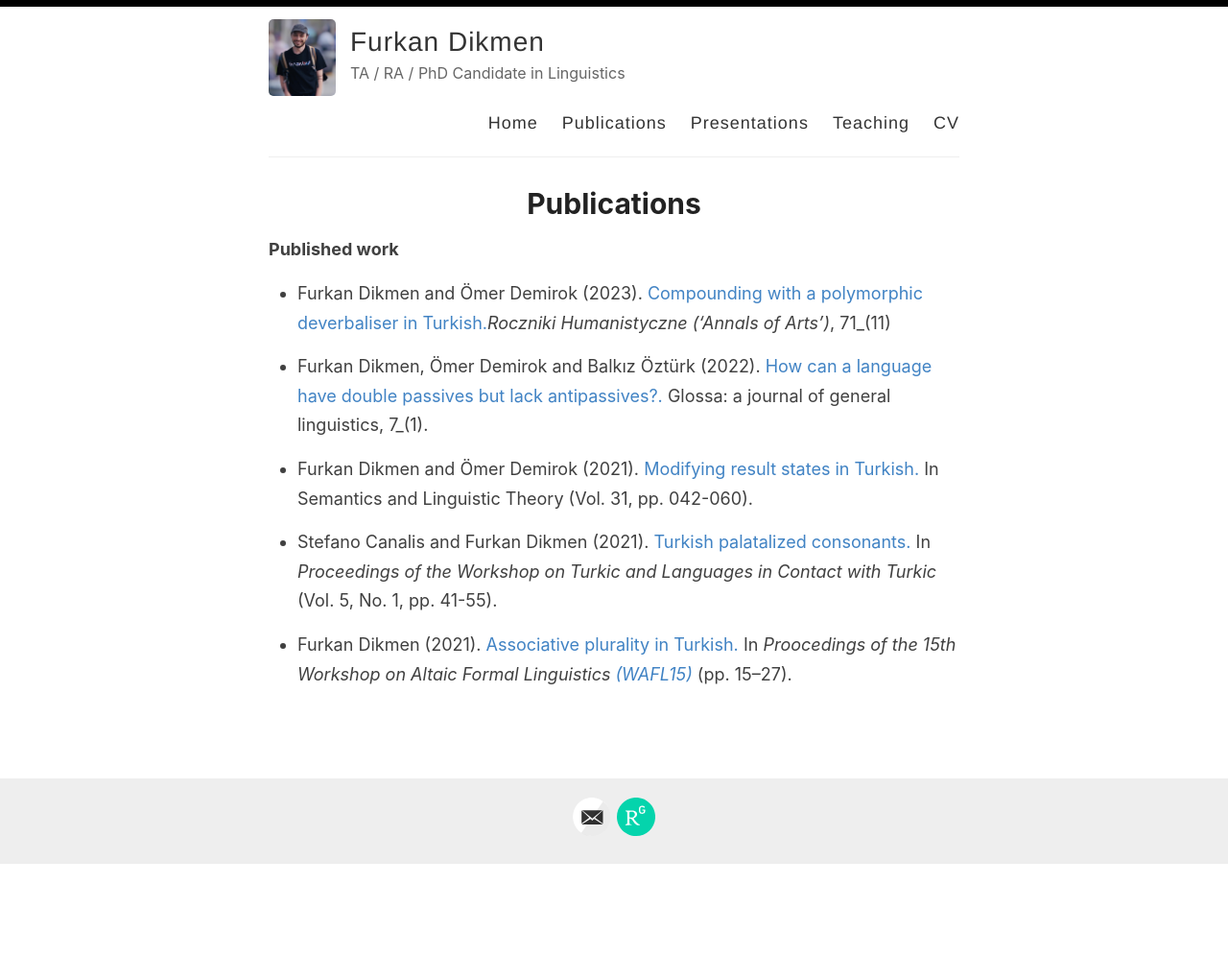
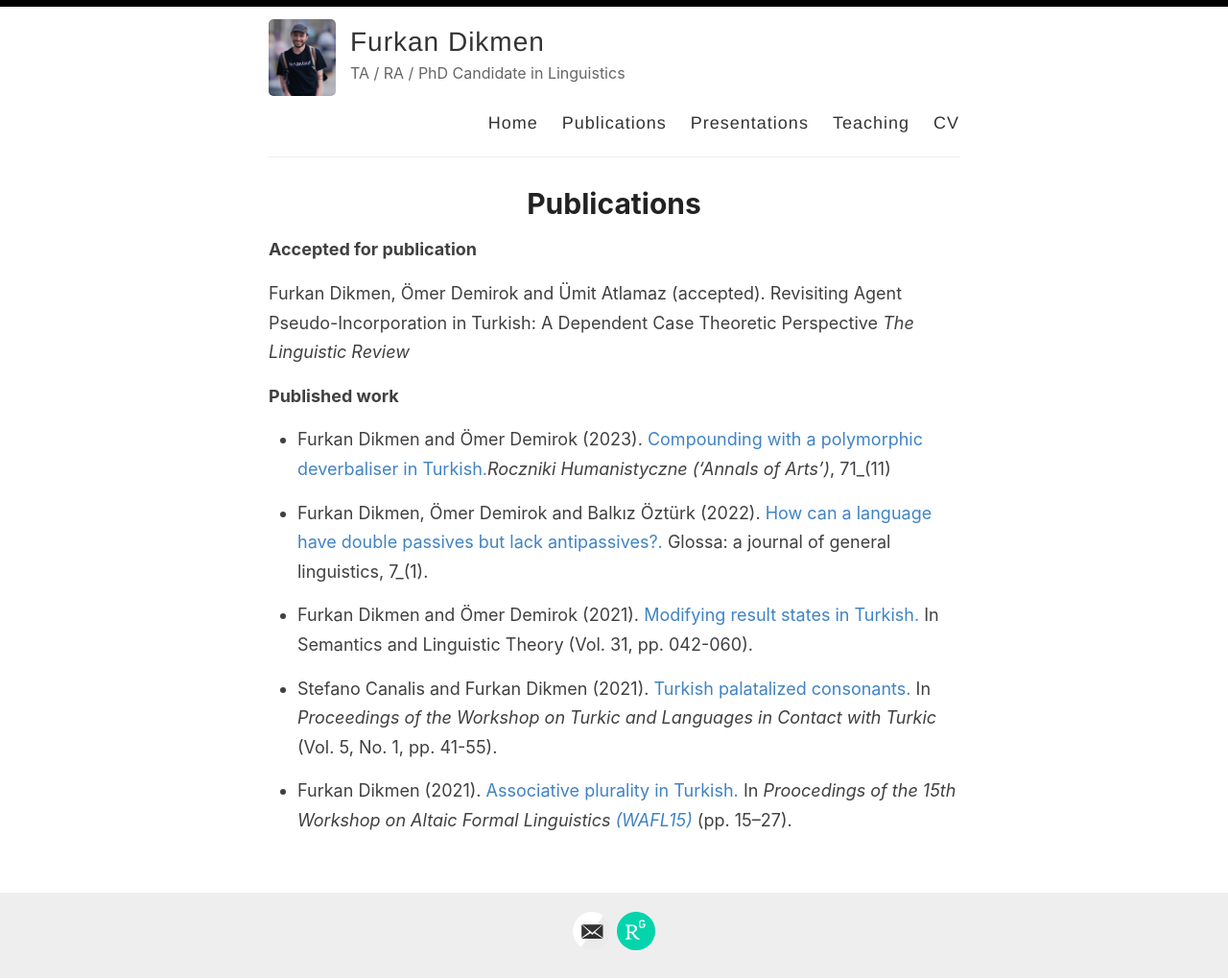
Before and after one commit to furkandikmen/furkandikmen.github.io, a Jekyll site: the page built from _pages/publications.md, in a window 1280 px wide. Shown: the whole page at 96% size. Built offline with Jekyll 4.4.1, drawn with Linux system fonts in a browser that asks for light colours; before the commit the page ends 901 px from its top, so only the background shows below that.

Commit message:
Update publications.md

```diff
--- a/_pages/publications.md
+++ b/_pages/publications.md
@@ -4,6 +4,9 @@ title: Publications
 permalink: /publications/
 ---
 
+**Accepted for publication**
+
+Furkan Dikmen, Ömer Demirok and Ümit Atlamaz (accepted). Revisiting Agent Pseudo-Incorporation in Turkish: A Dependent Case Theoretic Perspective _The Linguistic Review_
 
 **Published work**
 
```
